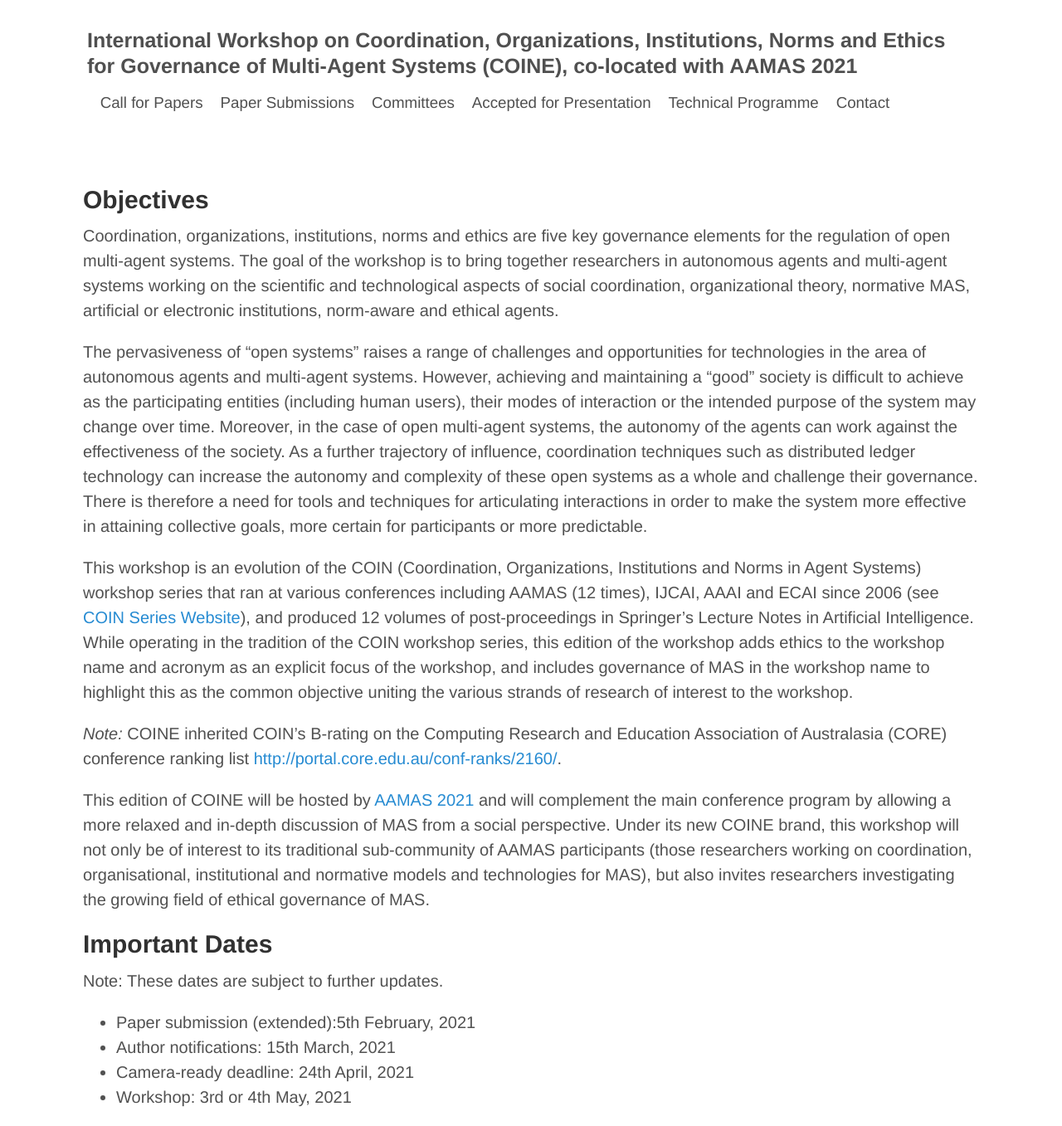
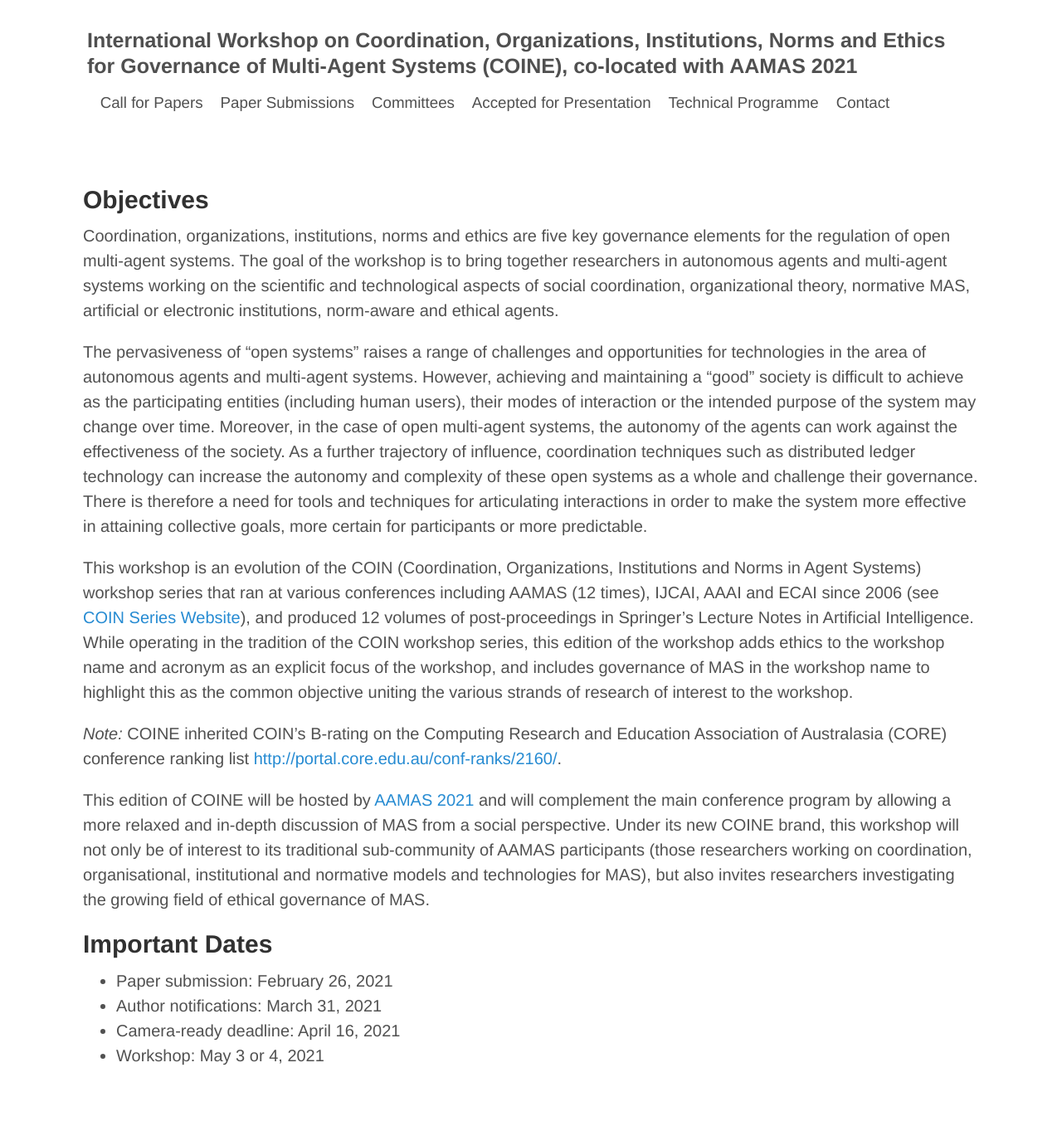
Before and after one commit to jithincheriyan/coine-2022-auckland, a Jekyll site: the page built from index.md, in a window 1280 px wide. Shown: the whole page at 83% size. Built offline with Jekyll 4.4.1, drawn with Linux system fonts in a browser that asks for light colours; after the commit the page ends 1307 px from its top, so only the background shows below that.

Commit message:
Update index.md

```diff
--- a/index.md
+++ b/index.md
@@ -24,10 +24,7 @@ This edition of COINE will be hosted by [AAMAS 2021](https://aamas2021.soton.ac.
 
 
 ## Important Dates
-
-Note: These dates are subject to further updates.
-
-- Paper submission (extended):5th February, 2021
-- Author notifications: 15th March, 2021
-- Camera-ready deadline: 24th April, 2021
-- Workshop: 3rd or 4th May, 2021
+- Paper submission: February 26, 2021
+- Author notifications: March 31, 2021
+- Camera-ready deadline: April 16, 2021
+- Workshop: May 3 or 4, 2021
```
